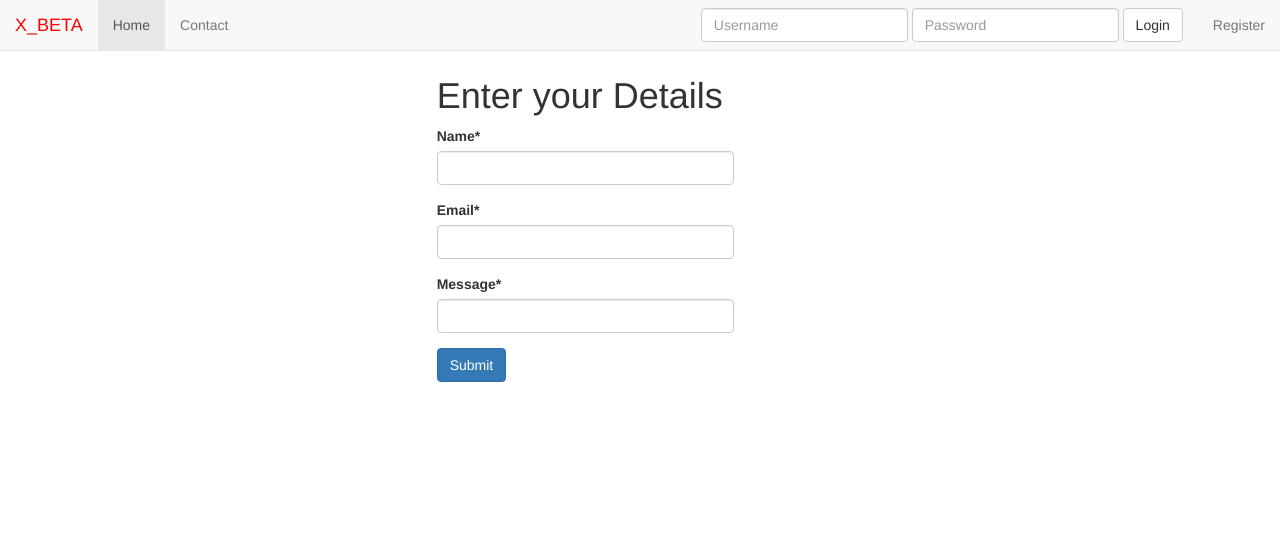
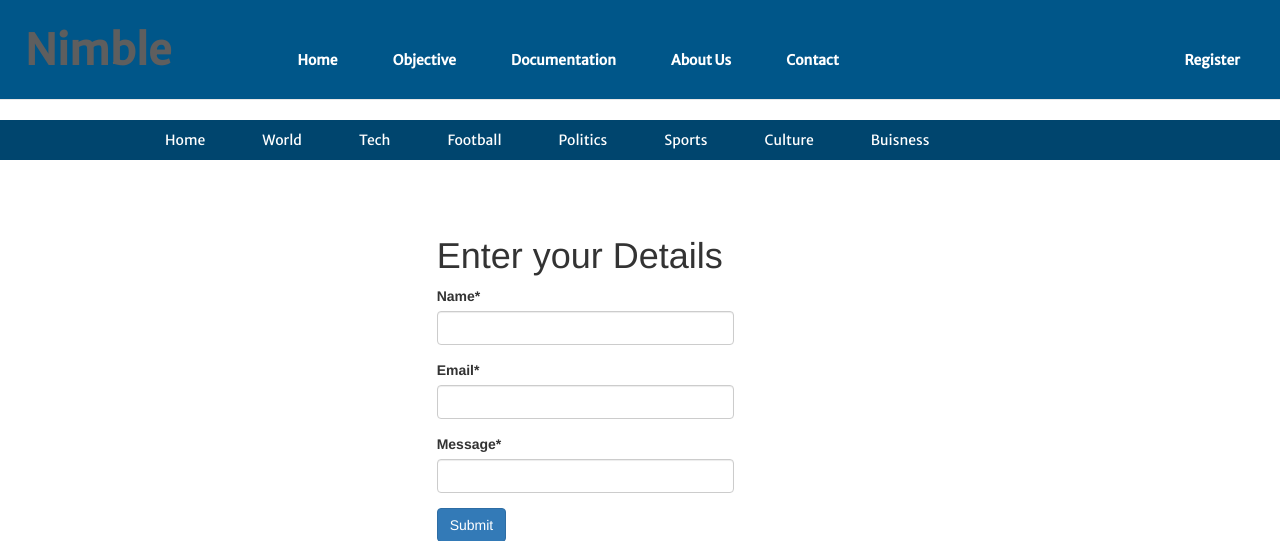
Before and after one commit to adnamad/Nimble, a Django app: page /contact/ in a window 1280 px wide. Shown: the top 541 px of the page. Run offline with Django 3.2, Linux system fonts and the light colour scheme; some libraries are stand-ins or nearby versions; some web fonts are replaced.

Commit message:
Adds navbar

```diff
--- a/src/static/our_static/CSS/navbar-static-top.css
+++ b/src/static/our_static/CSS/navbar-static-top.css
@@ -1,3 +1,68 @@
+
+.navbar-default{
+  /*padding-top: 20px;*/
+  background-color: #005689;
+  height: 100px;
+  padding-bottom: 0;
+
+
+}
+
+
+
+.navbar-default .navbar-nav > li > a {
+    padding-top: 50px;
+    padding-right: 40px;
+    color: #ffffff;
+    font-family: 'Merriweather Sans', sans-serif;
+    font-weight: 700;
+     -webkit-font-smoothing: antialiased;
+}
+
+.navbar-default .navbar-brand {
+    color: #ffffff;
+    font-family: 'Merriweather Sans', sans-serif;
+    padding-right: 100px;
+    padding-left: 25px;
+    padding-top: 40px;
+    font-weight: 900;
+    font-size: 300%;
+}
+
+.nav-pills{
+  padding: 0;
+  margin: 0;
+  background-color: #00456E;
+  color: #ffffff;
+  width: 100%;
+ padding-left: 125px;
+
+}
+
+.nav-pills >li > a
+{
+  font-family: 'Merriweather Sans', sans-serif;
+  color: #ffffff;
+  padding-left: 40px;
+}
+
+/*.all-space
+{
+  width: 7%;
+}*/
+
+.nav-tabs > .active {
+            color: #ffffff;
+            background-color: #000000;
+        }
+
+
+
+/*.navbar-brand img
+{
+    height: 200px;
+    /*width: 250px;
+}*/
 
 body {
   min-height: 1000px;
@@ -5,35 +70,37 @@ body {
   background-color: #ffffff;
   -webkit-font-smoothing: antialiased;
 }
-.navbar-default .navbar-static-top {
+/*.navbar-default .navbar-static-top {
   margin-bottom: 50em;
   background-color: #0E3D14;
   border-color: #1A5F23;
 }
+*/
+
 
 /*.navbar-default .navbar-brand {
   color: #111;
 }
 */
-.navbar-default .navbar-brand:hover {
+/*.navbar-default .navbar-brand:hover {
   color: #FF0000;
+}*/
+
+.navbar-default .navbar-nav>li>a:hover {
+  /*color:  #FF0000;
+  font-size: 150%;*/
 }
 
-.navbar-default .navbar-nav>li>a:hover {
-  color:  #FF0000;
-  font-size: 150%;
-}
-
-.navbar-default .navbar-toggle {
+/*.navbar-default .navbar-toggle {
  border-color: transparent !important;
-}
+}*/
 
 .navbar-toggle:hover {
-	background-color: #1A5F23 !important;
+	/*background-color: #1A5F23 !important;*/
 }
 
 .navbar-toggle {
-	background-color: #0E3D14 ;
+	/*background-color: #0E3D14 ;*/
 }
 .text-align-center{
 	text-align: center;
@@ -63,6 +130,7 @@ body {
         margin-left: 0.2em;
         overflow: auto;
         -webkit-column-rule: 1px solid lightblue;
+        position: relative;
 
     }
      .inside1{
@@ -90,9 +158,28 @@ body {
       color: #858585
     }
 
+    .inside h3 {
+
+      color: #000000;
+    }
+
     .inside1 p {
       font-family: 'Merriweather Sans', sans-serif;
     }
+
+   /*.inside a:hover {
+    background-color: yellow;
+  }*/
+    .link-spanner{
+  position:absolute;
+  width:100%;
+  height:100%;
+  top:0;
+  left: 0;
+  z-index: 1;
+
+}
+
 
       a:link    {color:#F8F8FF; background-color:transparent; text-decoration:none;}
       /*a:visited {color: #FA8072; background-color:transparent; text-decoration:none}*/
--- a/src/templates/navbar1.html
+++ b/src/templates/navbar1.html
@@ -1,14 +1,18 @@
 {% load staticfiles %}
-<nav class="navbar navbar-default navbar-fixed-top" >
+<nav class="navbar navbar-default navbar-static-top" >
   <div class="container-fluid">
     <div class="navbar-header">
-      <a class="navbar-brand" href="{% url 'home' %}">X_BETA</a>
+      <a class="navbar-brand" href="{% url 'home' %}">Nimble
+        <!-- <img src="{%static 'img/logo.png'%}"></img> --></a>
     </div>
     <ul class="nav navbar-nav">
 
-      <li class="active"><a href="{% url 'home' %}">Home</a></li>
+      <li ><a href="{% url 'home' %}"><span class="glyphicon glyphicon-home" aria-hidden="true"></span>Home</a></li>
+            <li><a href="">Objective</a></li>
+            <li><a href="">Documentation</a></li>
+            <li><a href="">About Us</a></li>
+            <li><a href="{% url 'contact' %}">Contact</a></li>
 
-            <li><a href="{% url 'contact' %}">Contact</a></li>
 
           </ul>
           <ul class="nav navbar-nav navbar-right">
@@ -19,7 +23,7 @@
             {% endif %}
           </ul>
           {% if not request.user.is_authenticated and not "/accounts/login" in request.get_full_path %}
-          <form class='navbar-form navbar-right' method='POST' action='{% url "auth_login" %}'>{% csrf_token %}
+          <!-- <form class='navbar-form navbar-right' method='POST' action='{% url "auth_login" %}'>{% csrf_token %}
             <div class='form-group'>
                   <input type='text' class='form-control' name='username' placeholder='Username' />
               </div>
@@ -27,8 +31,18 @@
                   <input type='password' class='form-control' name='password' placeholder='Password' />
               </div>
               <button type='submit' class='btn btn-default'>Login</button>
-          </form>
+          </form> -->
           {% endif %}
 
   </div>
 </nav>
+<ul class="nav nav-pills">
+  <li class="all-space" role="presentation" class="active"><a href="#">Home</a></li>
+  <li class="all-space" role="presentation"><a href="#">World</a></li>
+  <li class="all-space" role="presentation"><a href="#">Tech</a></li>
+  <li class="all-space" role="presentation"><a href="#">Football</a></li>
+  <li class="all-space" role="presentation"><a href="#">Politics</a></li>
+  <li class="all-space" role="presentation"><a href="#">Sports</a></li>
+  <li class="all-space" role="presentation"><a href="#">Culture</a></li>
+  <li class="all-space" role="presentation"><a href="#">Buisness</a></li>
+</ul>
```
Also changed, not shown: src/templates/home1.html (+12 -4 lines), src/static/our_static/img/logo.png (added).
